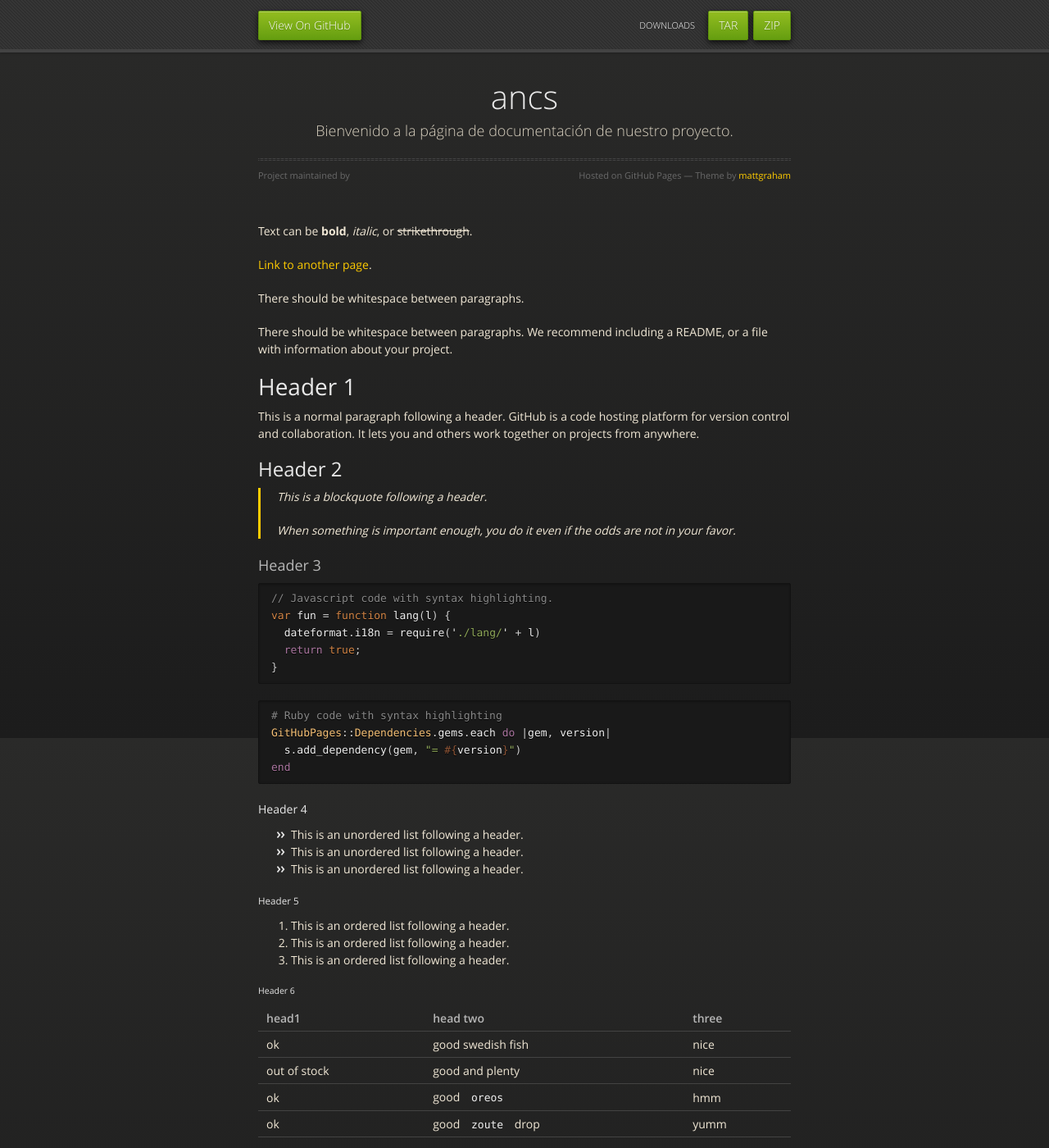
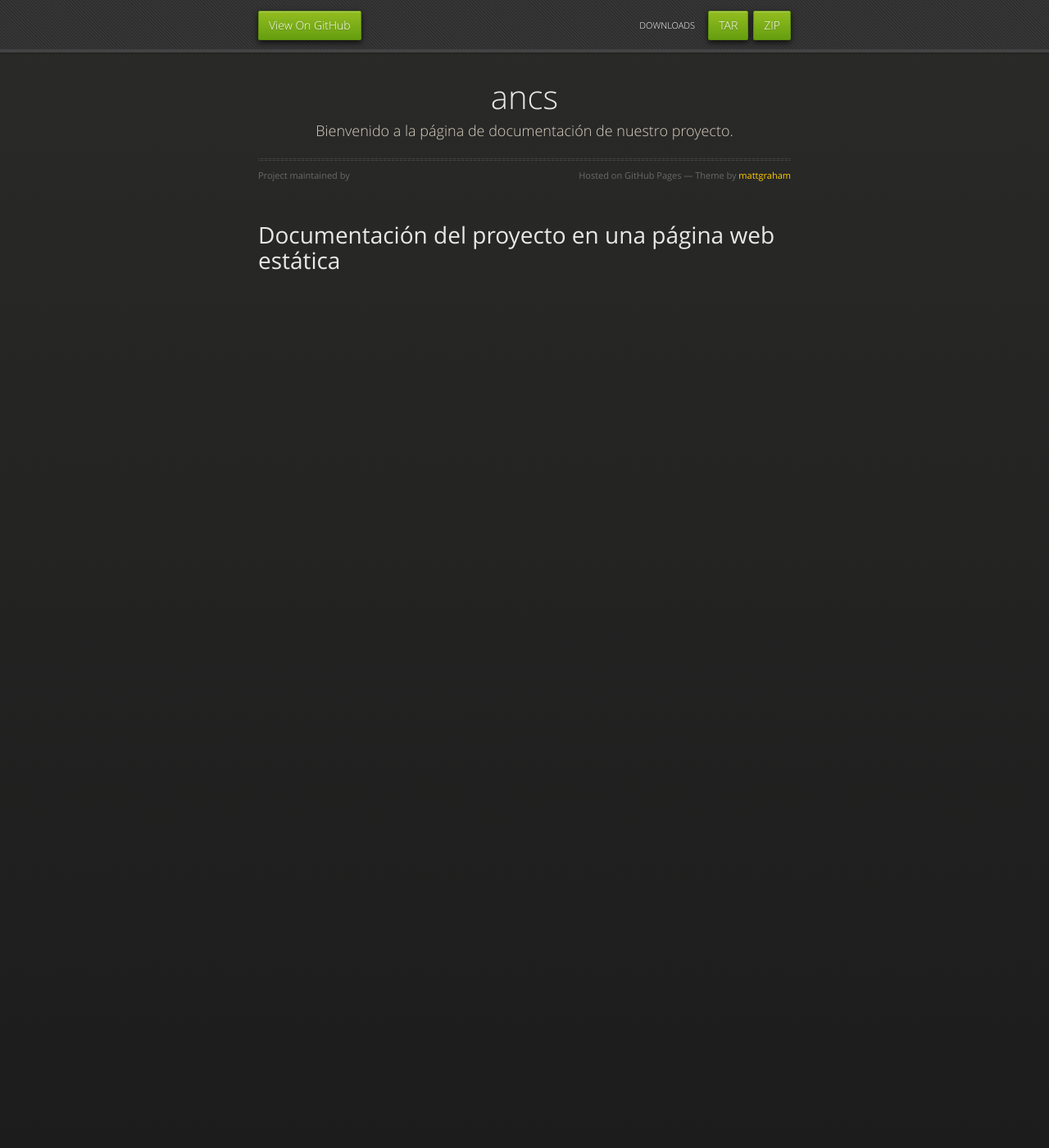
Before and after one commit to MaTthewSsD/ancs, a Jekyll site: the page built from index.md, in a window 1280 px wide and 1400 px high. Shown: the whole window at 82% size. Built offline with Jekyll 4.4.1, drawn with Linux system fonts in a browser that asks for light colours; some of the changed text lies outside the part shown.

Commit message:
Update index.md

````diff
--- a/index.md
+++ b/index.md
@@ -1,123 +1,4 @@
 ---
 layout: default
 ---
-
-Text can be **bold**, _italic_, or ~~strikethrough~~.
-
-[Link to another page](./another-page.html).
-
-There should be whitespace between paragraphs.
-
-There should be whitespace between paragraphs. We recommend including a README, or a file with information about your project.
-
-# Header 1
-
-This is a normal paragraph following a header. GitHub is a code hosting platform for version control and collaboration. It lets you and others work together on projects from anywhere.
-
-## Header 2
-
-> This is a blockquote following a header.
->
-> When something is important enough, you do it even if the odds are not in your favor.
-
-### Header 3
-
-```js
-// Javascript code with syntax highlighting.
-var fun = function lang(l) {
-  dateformat.i18n = require('./lang/' + l)
-  return true;
-}
-```
-
-```ruby
-# Ruby code with syntax highlighting
-GitHubPages::Dependencies.gems.each do |gem, version|
-  s.add_dependency(gem, "= #{version}")
-end
-```
-
-#### Header 4
-
-*   This is an unordered list following a header.
-*   This is an unordered list following a header.
-*   This is an unordered list following a header.
-
-##### Header 5
-
-1.  This is an ordered list following a header.
-2.  This is an ordered list following a header.
-3.  This is an ordered list following a header.
-
-###### Header 6
-
-| head1        | head two          | three |
-|:-------------|:------------------|:------|
-| ok           | good swedish fish | nice  |
-| out of stock | good and plenty   | nice  |
-| ok           | good `oreos`      | hmm   |
-| ok           | good `zoute` drop | yumm  |
-
-### There's a horizontal rule below this.
-
-* * *
-
-### Here is an unordered list:
-
-*   Item foo
-*   Item bar
-*   Item baz
-*   Item zip
-
-### And an ordered list:
-
-1.  Item one
-1.  Item two
-1.  Item three
-1.  Item four
-
-### And a nested list:
-
-- level 1 item
-  - level 2 item
-  - level 2 item
-    - level 3 item
-    - level 3 item
-- level 1 item
-  - level 2 item
-  - level 2 item
-  - level 2 item
-- level 1 item
-  - level 2 item
-  - level 2 item
-- level 1 item
-
-### Small image
-
-![Octocat](https://github.githubassets.com/images/icons/emoji/octocat.png)
-
-### Large image
-
-![Branching](https://guides.github.com/activities/hello-world/branching.png)
-
-
-### Definition lists can be used with HTML syntax.
-
-<dl>
-<dt>Name</dt>
-<dd>Godzilla</dd>
-<dt>Born</dt>
-<dd>1952</dd>
-<dt>Birthplace</dt>
-<dd>Japan</dd>
-<dt>Color</dt>
-<dd>Green</dd>
-</dl>
-
-```
-Long, single-line code blocks should not wrap. They should horizontally scroll if they are too long. This line should be long enough to demonstrate this.
-```
-
-```
-The final element.
-```
+# Documentación del proyecto en una página web estática
````
